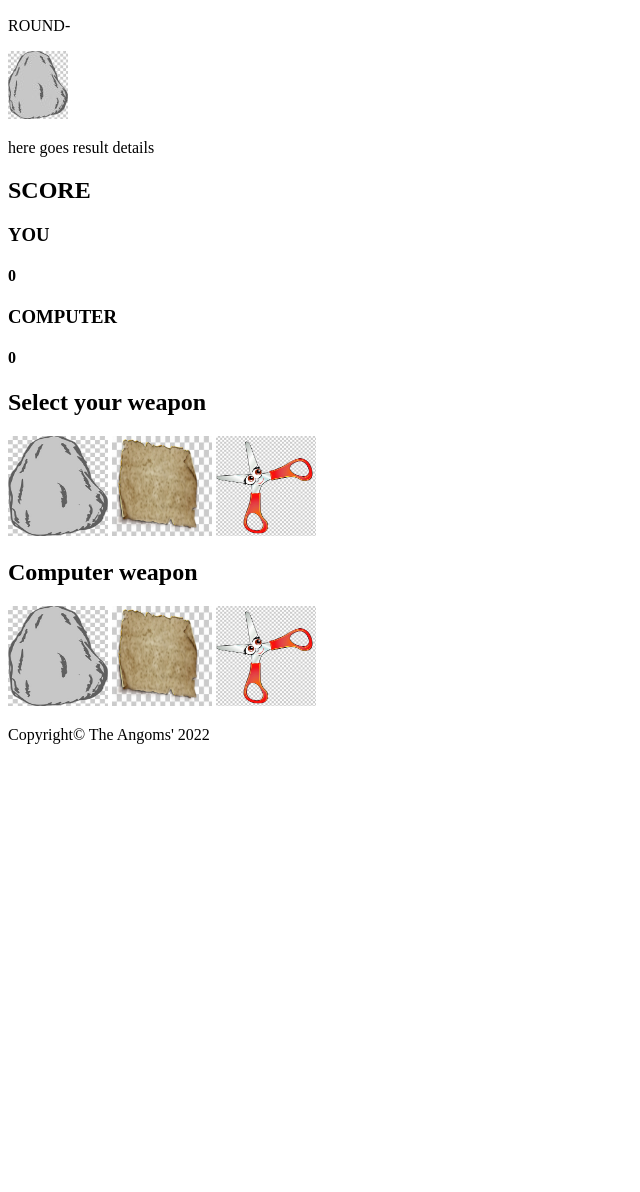
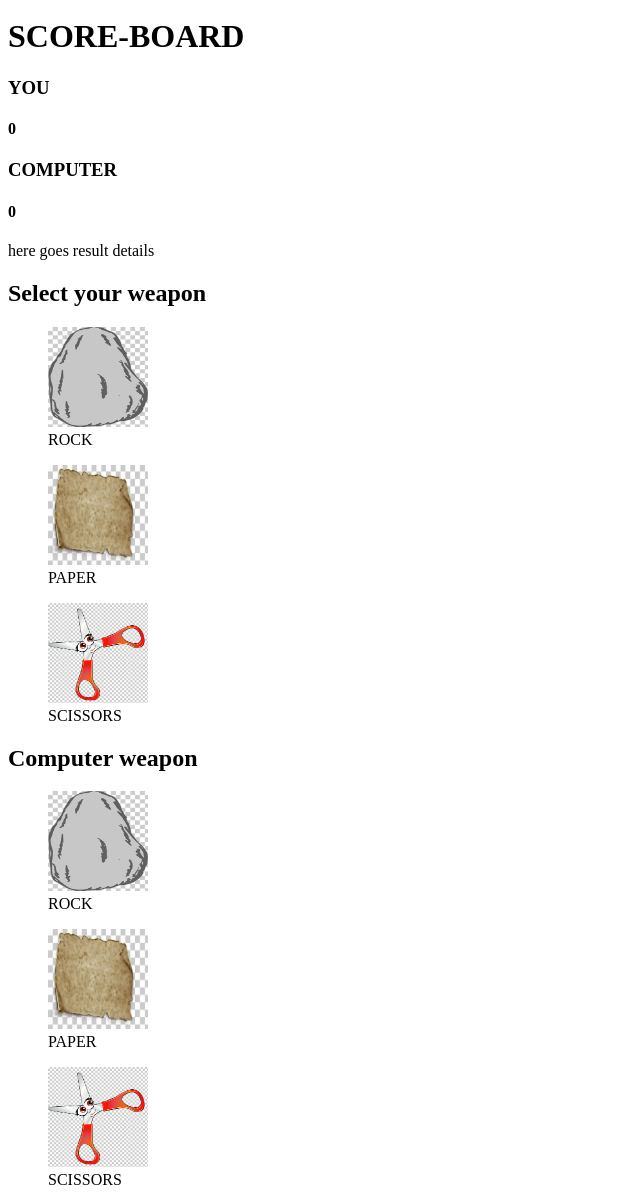
Before and after one commit to AngomRanjan/Rock-Paper-Scissors, a plain HTML site: page index.html in a window 1280 px wide. Shown: the part 110-1302 px from the top of the page, without its empty margins (0-640 px from the left). Before the commit the page ends 870 px from the top, so only its background shows below. Drawn offline with Linux system fonts and the light colour scheme.

Commit message:
made changes to the page layout

```diff
--- a/index.html
+++ b/index.html
@@ -12,37 +12,32 @@
       <h1 class="title">ROCK PAPER SCISSORS</h1>
       <h2 class="titleAdd">The First to score 5, Wins!</h2>
     </header>
-    <section class="arena">
-      <div class="container">
-        <div class = "result">
-          <P>ROUND-</P>
-          <img id="result" src="images/img.jpg" alt="result.img">
+      <main>
+        </div>
+        <div class = "scoreBoard">
+          <h1>SCORE-BOARD</h1>
+          <div id="userScore"><h3>YOU</h3><h4>0</h4></div>
+          <div id="computerScore"><h3>COMPUTER</h3><h4>0</h4></div>
           <p id="Result Text">here goes result details</p>
         </div>
-        <div class = "Score">
-          <h1>SCORE</h1>
-          <div id="userScore"><h3>YOU</h3><h4>0</h4></div>
-          <div id="computerScore"><h3>COMPUTER</h3><h4>0</h4></div>
-        </div>
-        <h2>Select your weapon</h2>
-        <div class="weapons">
+        <div class="usrWeapons">
+          <h2>Select your weapon</h2>
           <!--
           <button id="Rock" accesskey="R" onclick="alert('You clicked the button.')" width="150px" height="150px">ROCK</button>
           <button id="paper" accesskey="P" width="150px" height="150px">PAPER</button>
           <button id="scissors" accesskey="S" width="150px" height="150px">SCISSORS</button>
           -->
-          <img id="Rock" src="images/rock.jpg" alt="ROCK" width="100px" height="100px">
-          <img id="Paper" src="images/paper.jpg" alt="PAPER" width="100px" height="100px">
-          <img id="Scissor" src="images/scissors.jpg" alt="SCISSORS" width="100px" height="100px">
+          <figure id="Rock"><img src="images/rock.jpg" alt="ROCK" width="100px" height="100px"><figcaption>ROCK</figcaption></figure>
+          <figure id="Paper"><img id="Paper" src="images/paper.jpg" alt="PAPER" width="100px" height="100px"><figcaption>PAPER</figcaption></figure>
+          <figure id="Scissor"><img id="Scissor" src="images/scissors.jpg" alt="SCISSORS" width="100px" height="100px"><figcaption>SCISSORS</figcaption></figure>
         </div>
-        <h2>Computer weapon</h2>
         <div class="comWeapons">
-          <img id="comRock" src="images/rock.jpg" alt="ROCK" width="100px" height="100px">
-          <img id="comPaper" src="images/paper.jpg" alt="PAPER" width="100px" height="100px">
-          <img id="comScissor" src="images/scissors.jpg" alt="SCISSORS" width="100px" height="100px">
+          <h2>Computer weapon</h2>
+          <figure id="comRock"><img src="images/rock.jpg" alt="ROCK" width="100px" height="100px"><figcaption>ROCK</figcaption></figure>
+          <figure id="comPaper"><img id="Paper" src="images/paper.jpg" alt="PAPER" width="100px" height="100px"><figcaption>PAPER</figcaption></figure>
+          <figure id="comScissor"><img id="Scissor" src="images/scissors.jpg" alt="SCISSORS" width="100px" height="100px"><figcaption>SCISSORS</figcaption></figure>
         </div>
-      </div>
-    </section>
+      </main>
     <footer><p>Copyright&copy; The Angoms' 2022</p></footer>
   </body>
 </html>
```
